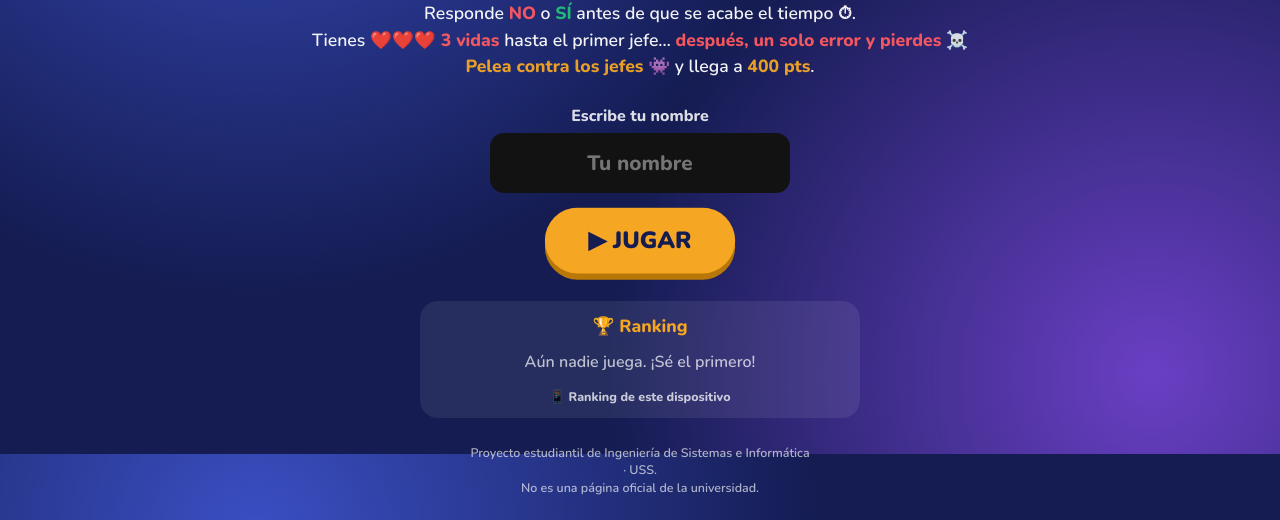
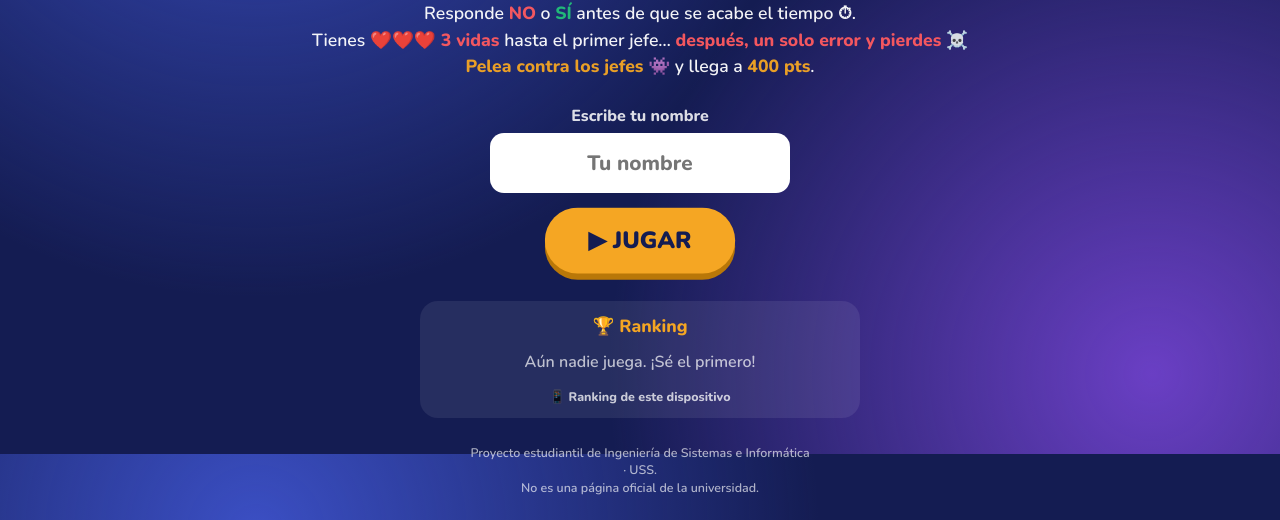
Before and after one commit to percybarrenechea/desafio-sistemas-uss, a plain HTML site: page index.html in a window 1280 px wide. Shown: the part 346-866 px from the top of the page. Drawn offline with nearby package versions, Linux system fonts and the light colour scheme.

Commit message:
Campo de nombre legible con fondo blanco
Co-Authored-By: Claude Opus 5.5 <noreply@anthropic.com>

```diff
--- a/css/styles.css
+++ b/css/styles.css
@@ -57,7 +57,7 @@ h1 { margin: .6rem 0; font-size: clamp(1.8rem, 6vw, 3rem); font-weight: 900; lin
 .registro label { font-weight: 800; opacity: .85; }
 .registro input {
   width: min(300px, 80vw); padding: .8rem 1rem; border-radius: 14px; border: 3px solid transparent;
-  font: inherit; font-size: 1.3rem; font-weight: 800; text-align: center; color: var(--texto); outline: none;
+  font: inherit; font-size: 1.3rem; font-weight: 800; text-align: center; color: var(--texto); outline: none; background: #fff;
 }
 .registro input:focus { border-color: var(--ambar); }
 .registro .boton { margin-top: .6rem; animation: latido 1.5s ease-in-out infinite; }
```
